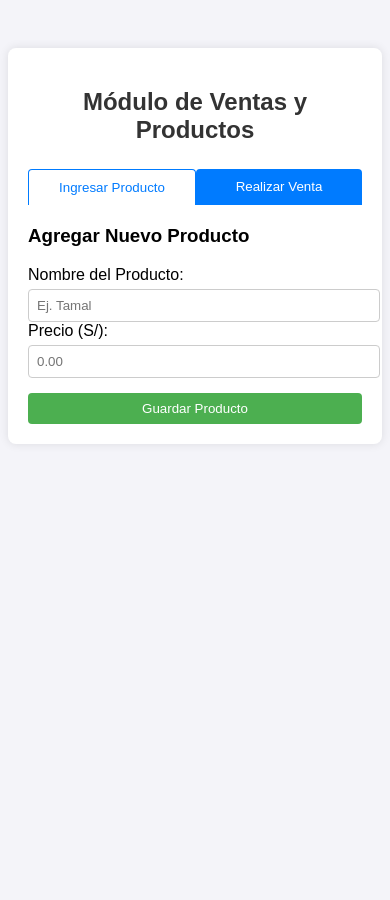
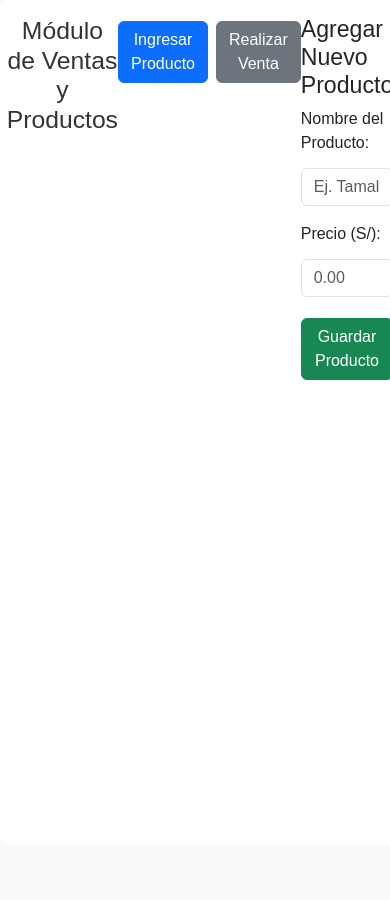
Before and after one commit to luismiguel2017/ventas-flask, a Flask app: page / in a window 390 px wide. After the commit the page ends 380 px from the top, so only its background shows below. Run offline with Flask 3, Linux system fonts and the light colour scheme; some libraries are stand-ins or nearby versions.

Commit message:
Update index.html con diseño responsivo

```diff
--- a/templates/index.html
+++ b/templates/index.html
@@ -3,41 +3,50 @@
 <head>
   <meta charset="UTF-8">
   <title>Módulo de Ventas y Productos</title>
+  <meta name="viewport" content="width=device-width, initial-scale=1">
+  <!-- Bootstrap CSS -->
+  <link rel="stylesheet" href="https://cdn.jsdelivr.net/npm/bootstrap@5.3.2/dist/css/bootstrap.min.css">
+  <!-- Tu CSS personalizado -->
   <link rel="stylesheet" href="{{ url_for('static', filename='style.css') }}">
   <!-- Librería SweetAlert2 -->
   <script src="https://cdn.jsdelivr.net/npm/sweetalert2@11"></script>
 </head>
-<body>
-  <div class="container">
-    <h2>Módulo de Ventas y Productos</h2>
+<body class="container py-3">
+
+  <h2 class="text-center mb-4">Módulo de Ventas y Productos</h2>
 
   <!-- Menú de pestañas -->
-    <div class="tabs">
-      <button class="tab active" onclick="mostrarSeccion('producto')">Ingresar Producto</button>
-      <button class="tab" onclick="mostrarSeccion('venta')">Realizar Venta</button>
+  <div class="d-flex justify-content-center mb-3">
+    <button class="btn btn-primary me-2" onclick="mostrarSeccion('producto')">Ingresar Producto</button>
+    <button class="btn btn-secondary" onclick="mostrarSeccion('venta')">Realizar Venta</button>
   </div>
 
   <!-- Sección Ingresar Producto -->
   <div id="producto" class="seccion activa">
     <h3>Agregar Nuevo Producto</h3>
     <form action="/registrar" method="POST" onsubmit="return mostrarMensaje(event)">
-        <label for="nombre">Nombre del Producto:</label>
-        <input type="text" id="nombre" name="nombre" placeholder="Ej. Tamal" required>
+      <div class="mb-3">
+        <label for="nombre" class="form-label">Nombre del Producto:</label>
+        <input type="text" id="nombre" name="nombre" class="form-control" placeholder="Ej. Tamal" required>
+      </div>
 
-        <label for="precio">Precio (S/):</label>
-        <input type="number" id="precio" name="precio" step="0.01" placeholder="0.00" required>
+      <div class="mb-3">
+        <label for="precio" class="form-label">Precio (S/):</label>
+        <input type="number" id="precio" name="precio" class="form-control" step="0.01" placeholder="0.00" required>
+      </div>
 
-        <button type="submit" class="guardar">Guardar Producto</button>
+      <button type="submit" class="btn btn-success w-100">Guardar Producto</button>
     </form>
   </div>
 
   <!-- Sección Realizar Venta -->
-    <div id="venta" class="seccion">
+  <div id="venta" class="seccion d-none">
     <h3>Seleccionar Productos para la Venta</h3>
-      <input type="text" id="buscar" placeholder="Buscar producto...">
+    <input type="text" id="buscar" class="form-control mb-3" placeholder="Buscar producto...">
 
-      <table id="tablaProductos">
-        <thead>
+    <div class="table-responsive">
+      <table id="tablaProductos" class="table table-striped">
+        <thead class="table-dark">
           <tr>
             <th>Producto</th>
             <th>Precio (S/)</th>
@@ -49,12 +58,14 @@
           <!-- Se llena dinámicamente desde Flask -->
         </tbody>
       </table>
+    </div>
 
-      <button class="confirmar">Confirmar Venta</button>
-    </div>
+    <button class="btn btn-primary w-100 mt-3">Confirmar Venta</button>
   </div>
 
   <!-- Script principal -->
   <script src="{{ url_for('static', filename='script.js') }}"></script>
+  <!-- Bootstrap JS -->
+  <script src="https://cdn.jsdelivr.net/npm/bootstrap@5.3.2/dist/js/bootstrap.bundle.min.js"></script>
 </body>
 </html>
```
Lines whose indentation alone changed are shown as unchanged.
